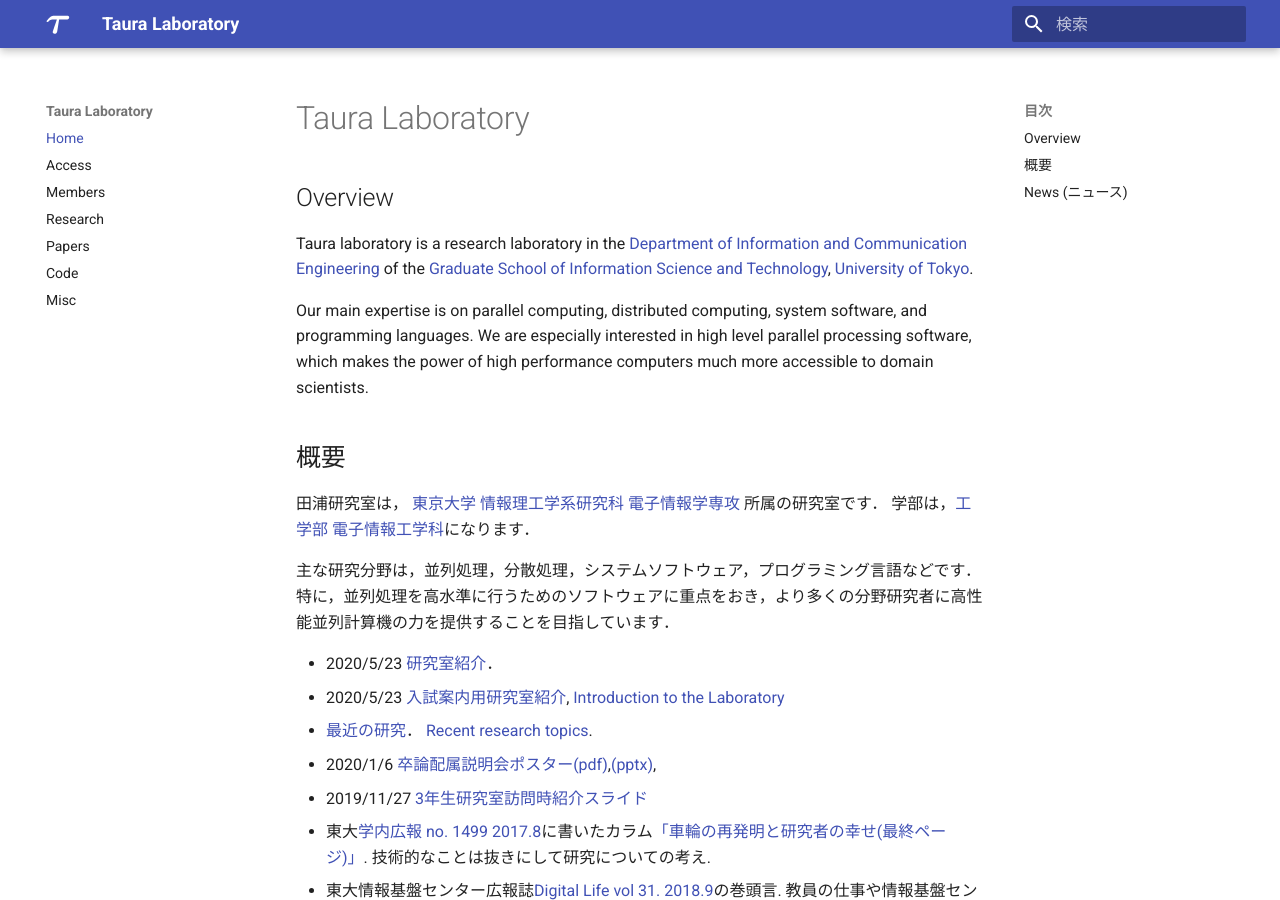
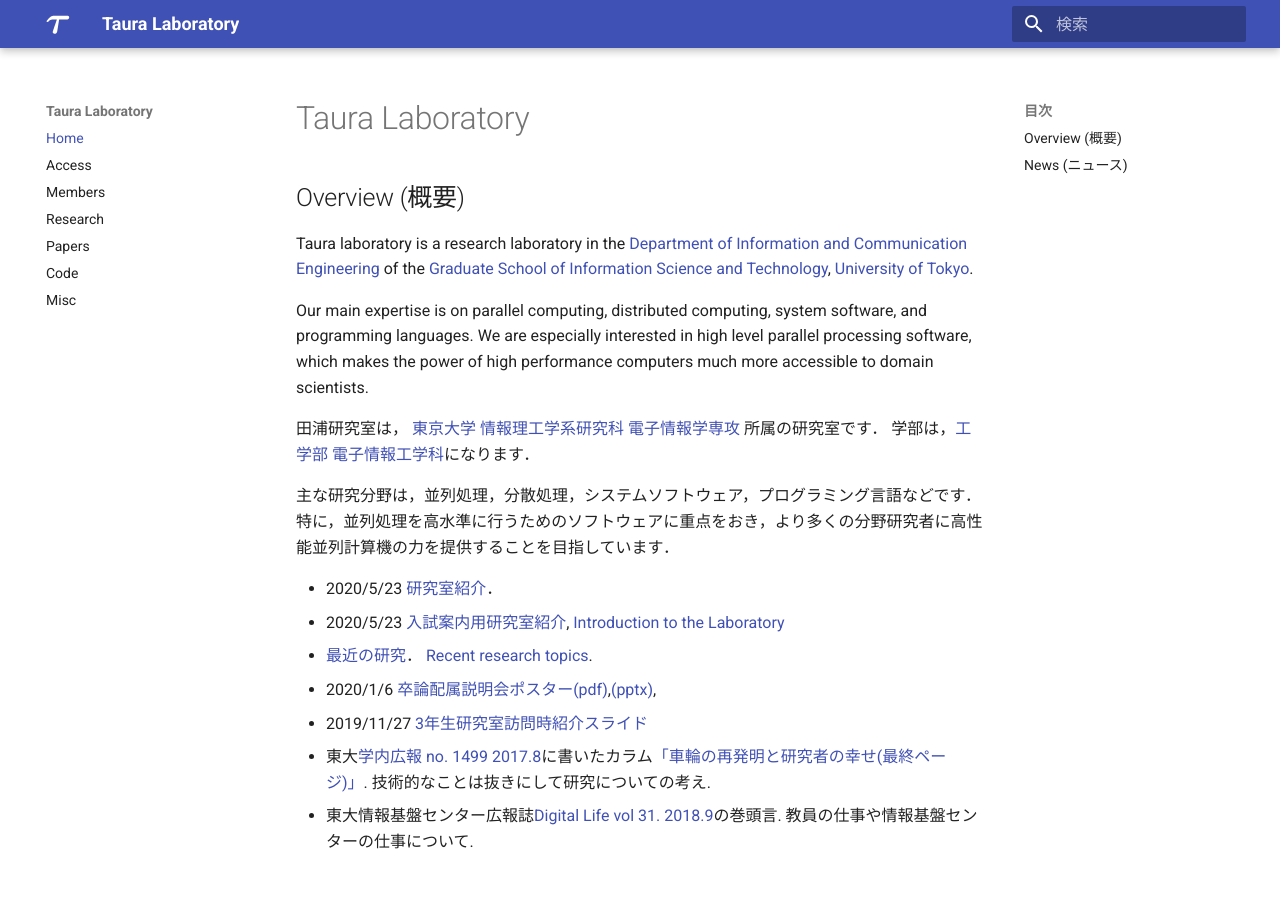
Before and after one commit to Yukayo/taura-lab, an MkDocs documentation site: the page built from docs/index.md, in a window 1280 px wide and 900 px high. Built offline with MkDocs 1.6.1 and Material for MkDocs 9.7.7, drawn with Linux system fonts in a browser that asks for light colours; part of the change alters nothing that is shown.

Commit message:
Unify the heading

```diff
--- a/docs/index.md
+++ b/docs/index.md
@@ -1,6 +1,6 @@
 # Taura Laboratory
 
-## Overview
+## Overview (概要)
 
 Taura laboratory is a research laboratory in the [Department of Information
 and Communication
@@ -13,8 +13,6 @@ Our main expertise is on parallel computing, distributed computing, system softw
 We are especially interested in high level parallel processing software, which makes the power of high performance
 computers much more accessible to domain scientists.
 
-
-## 概要
 
 田浦研究室は， [東京大学](https://www.u-tokyo.ac.jp/)
 [情報理工学系研究科](https://www.i.u-tokyo.ac.jp/)
```
